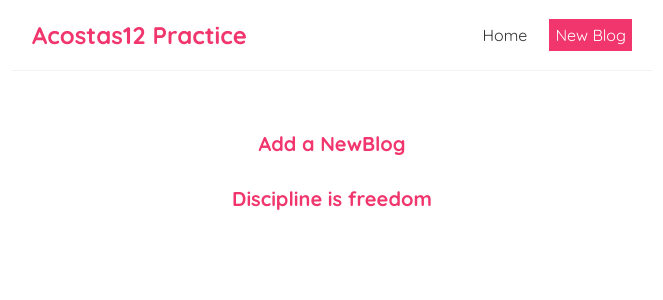
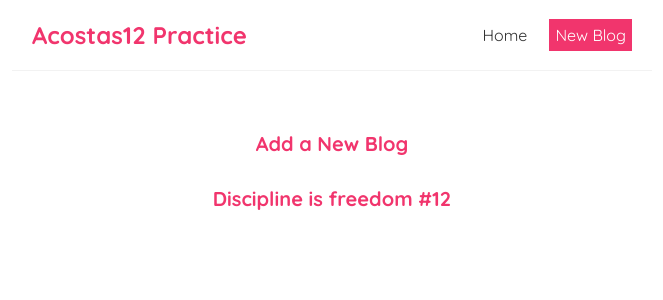
Before and after one commit to macosta2015/NETNinja-react-, a React (Create React App) app in the folder ninjareact/: page /Create in a window 1280 px wide. Shown: the top 300 px of the page, without its empty margins (308-971 px from the left). Built offline with nearby package versions, Linux system fonts and the light colour scheme.

Commit message:
Update Create.js

```diff
--- a/ninjareact/src/Create.js
+++ b/ninjareact/src/Create.js
@@ -1,9 +1,9 @@
 const Create = () => {
     return (
         <div className="create">
-            <h2>Add a NewBlog</h2>
+            <h2>Add a New Blog</h2>
 
-            <h2>Discipline is freedom </h2>
+            <h2>Discipline is freedom #12 </h2>
         </div>
         );
 }
```
